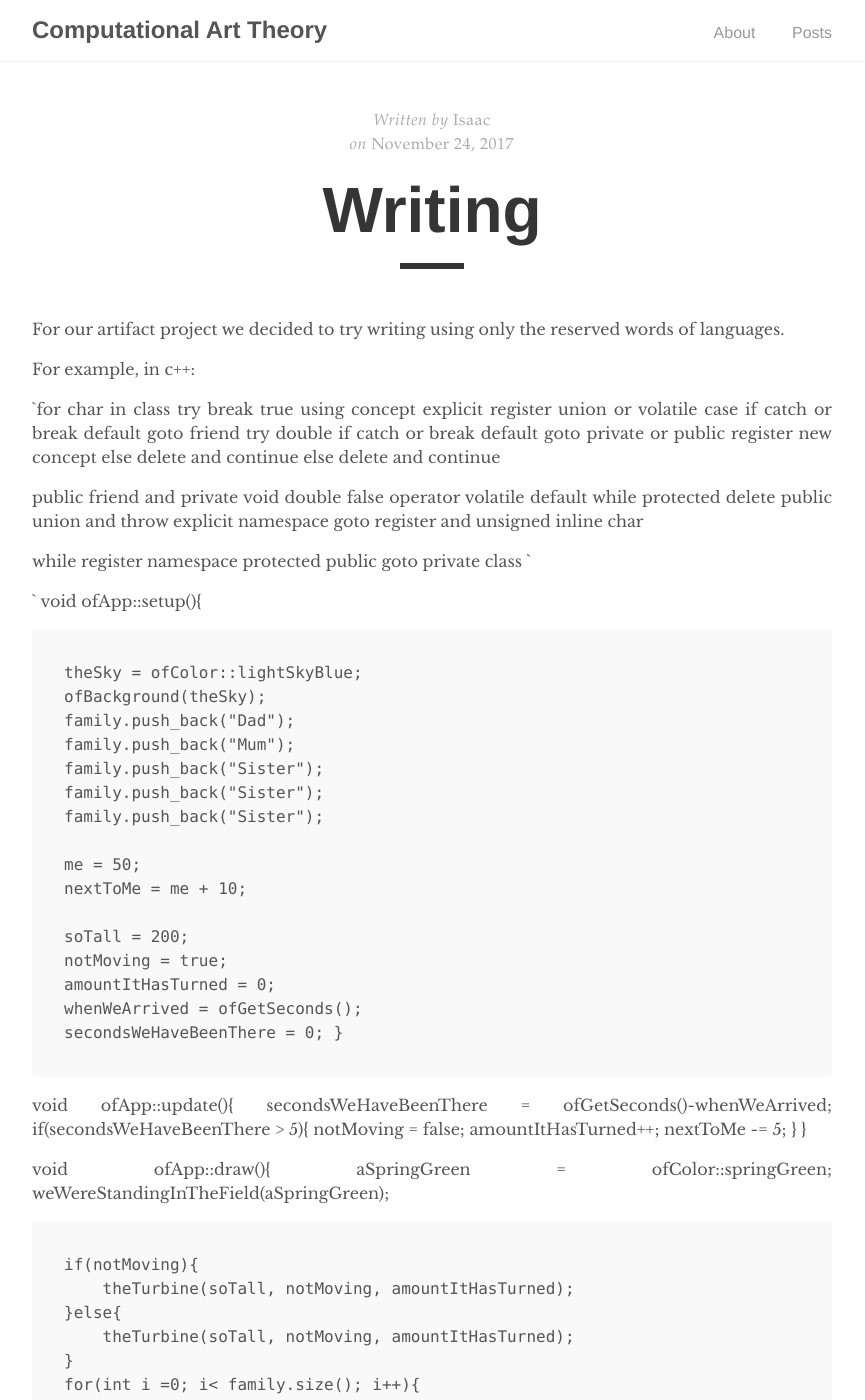
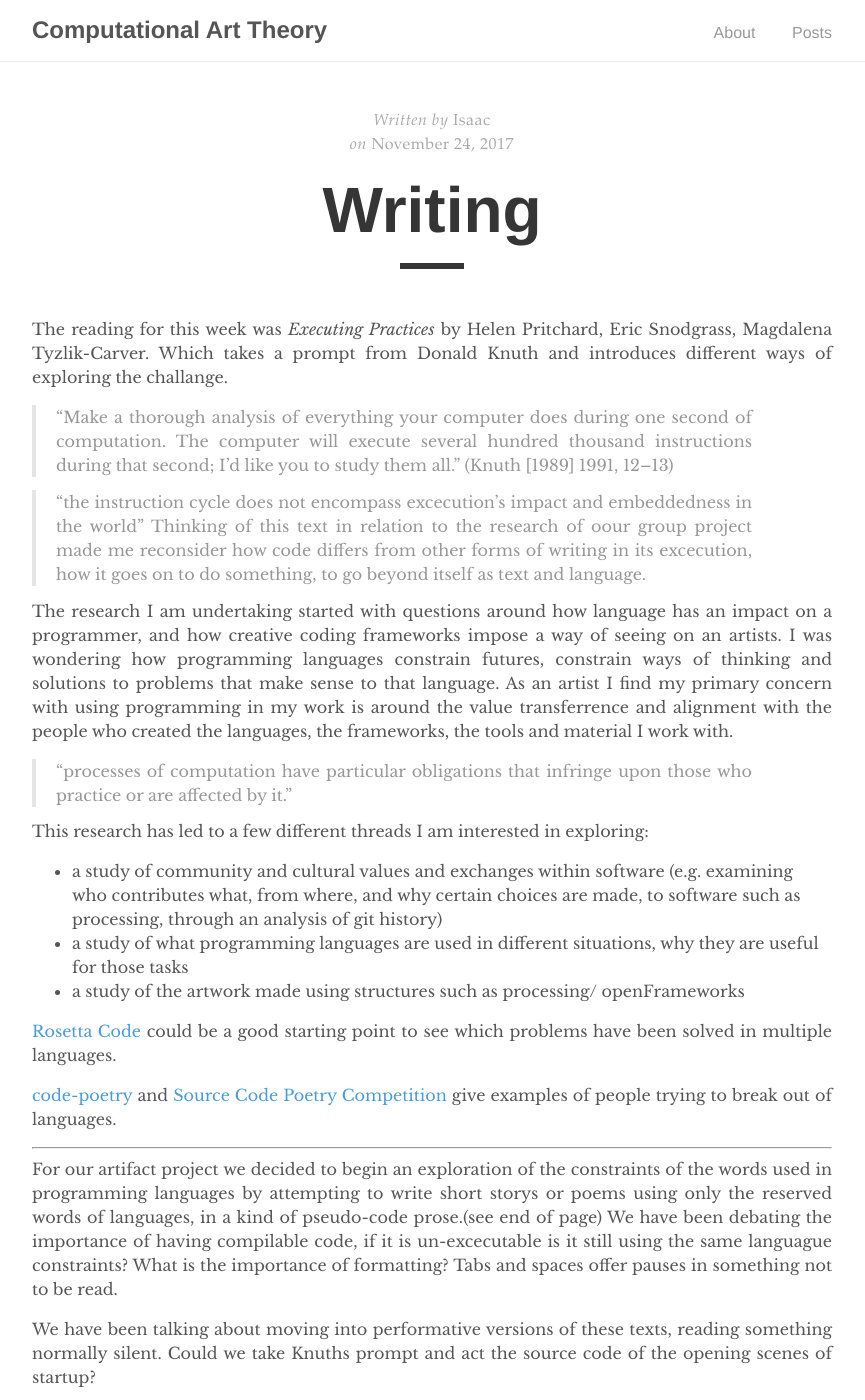
Before and after one commit to isaac-art/isaac-art.github.io, a Jekyll site: the page built from _posts/2017-11-24-Translations.md, in a window 1280 px wide and 1400 px high. Shown: the whole window, without its empty margins (208-1073 px from the left). Built offline with Jekyll 4.4.1, drawn with Linux system fonts in a browser that asks for light colours; some of the changed text lies outside the part shown.

Commit message:
last weeks text

```diff
--- a/_posts/2017-11-24-Translations.md
+++ b/_posts/2017-11-24-Translations.md
@@ -4,105 +4,141 @@ title: "Writing"
 author: "Isaac "
 ---
 
-For our artifact project we decided to try writing using only the reserved words of languages.
+The reading for this week was *Executing Practices* by Helen Pritchard, Eric Snodgrass, Magdalena Tyzlik-Carver. Which takes a prompt from Donald Knuth and introduces different ways of exploring the challange.
 
-For example, in c++:
+>"Make a thorough analysis of everything your computer does during one second of computation. The computer will execute several hundred thousand instructions during that second;
+I’d like you to study them all." (Knuth [1989] 1991, 12–13)
 
-`for char in  class
-	try break true using concept explicit
-	register union or volatile case
-	if catch or break default
-		goto friend
-		try double
-		if catch or break default
-			goto private or public
-				register new concept
+>"the instruction cycle does not encompass excecution's impact and embeddedness in the world"
+Thinking of this text in relation to the research of oour group project made me reconsider how code differs from other forms of writing in its excecution, how it goes on to do something, to go beyond itself as text and language.
+
+The research I am undertaking started with questions around how language has an impact on a programmer, and how creative coding frameworks impose a way of seeing on an artists. I was wondering how programming languages constrain futures, constrain ways of thinking and solutions to problems that make sense to that language. As an artist I find my primary concern with using programming in my work is around the value transferrence and alignment with the people who created the languages, the frameworks, the tools and material I work with.
+>"processes of computation have particular obligations that infringe upon those who practice or are affected by it."
+
+This research has led to a few different threads I am interested in exploring:
+
+* a study of community and cultural values and exchanges within software (e.g. examining who contributes what, from where, and why certain choices are made, to software such as processing, through an analysis of git history)
+* a study of what programming languages are used in different situations, why they are useful for those tasks
+* a study of the artwork made using structures such as processing/ openFrameworks
+
+
+[Rosetta Code](http://rosettacode.org/wiki/Rosetta_Code) could be a good starting point to see which problems have been solved in multiple languages.
+
+
+[code-poetry](http://code-poetry.com/) and [Source Code Poetry Competition
+](http://sourcecodepoetry.com/) give examples of people trying to break out of languages.
+
+------------------
+
+For our artifact project we decided to begin an exploration of the constraints of the words used in programming languages by attempting to write short storys or poems using only the reserved words of languages, in a kind of pseudo-code prose.(see end of page) We have been debating the importance of having compilable code, if it is un-excecutable is it still using the same languague constraints? What is the importance of formatting? Tabs and spaces offer pauses in something not to be read.
+
+We have been talking about moving into performative versions of these texts, reading something normally silent. Could we take Knuths prompt and act the source code of the opening scenes of startup?
+
+[loveLetter.vbs reading (2001)](https://transmediale.de/content/lovelettervbs-reading)
+
+-------------
+	// a science class
+	for char in  class
+		try break true using concept explicit
+		register union or volatile case
+			if catch or break default
+				goto friend
+				try double
+				if catch or break default
+					goto private or public
+						register new concept
+			else
+				delete and continue
 		else
 			delete and continue
-	else
-		delete and continue
 
-public friend and private void
-double false operator
-volatile default
-while protected
-	delete public union and throw explicit namespace
-	goto register and unsigned inline char
+-------------
+
+	///
+	public friend and private void
+	double false operator
+	volatile default
+	while protected
+		delete public union and throw explicit namespace
+		goto register and unsigned inline char
+
+-------------
+
+	///
+	while register namespace protected public
+		goto private class
 
 
-while register namespace protected public
-	goto private class
-`
+-------------
 
-`
-void ofApp::setup(){
+
+	void ofApp::setup(){
 
     theSky = ofColor::lightSkyBlue;
-    ofBackground(theSky);
-    family.push_back("Dad");
-    family.push_back("Mum");
-    family.push_back("Sister");
-    family.push_back("Sister");
-    family.push_back("Sister");
+    	ofBackground(theSky);
+    	family.push_back("Dad");
+    	family.push_back("Mum");
+    	family.push_back("Sister");
+    	family.push_back("Sister");
+    	family.push_back("Sister");
 
-    me = 50;
-    nextToMe = me + 10;
+    	me = 50;
+    	nextToMe = me + 10;
 
-    soTall = 200;
-    notMoving = true;
-    amountItHasTurned = 0;
-    whenWeArrived = ofGetSeconds();
-    secondsWeHaveBeenThere = 0;
-}
+    	soTall = 200;
+    	notMoving = true;
+    	amountItHasTurned = 0;
+    	whenWeArrived = ofGetSeconds();
+    	secondsWeHaveBeenThere = 0;
+	}
 
 
-void ofApp::update(){
-    secondsWeHaveBeenThere = ofGetSeconds()-whenWeArrived;
-    if(secondsWeHaveBeenThere > 5){
-        notMoving = false;
-        amountItHasTurned++;
-        nextToMe -= 5;
-    }
-}
+	void ofApp::update(){
+    	secondsWeHaveBeenThere = ofGetSeconds()-whenWeArrived;
+    	if(secondsWeHaveBeenThere > 5){
+        	notMoving = false;
+        	amountItHasTurned++;
+        	nextToMe -= 5;
+    	}
+	}
 
-void ofApp::draw(){
-    aSpringGreen = ofColor::springGreen;
-    weWereStandingInTheField(aSpringGreen);
+	void ofApp::draw(){
+    	aSpringGreen = ofColor::springGreen;
+    	weWereStandingInTheField(aSpringGreen);
 
-    if(notMoving){
-        theTurbine(soTall, notMoving, amountItHasTurned);
-    }else{
-        theTurbine(soTall, notMoving, amountItHasTurned);
-    }
-    for(int i =0; i< family.size(); i++){
-        int tall = family.size()-i * 10;
-        ofSetColor(255);
-        ofDrawCircle(nextToMe+(i*40), ofGetHeight()/2, tall);
-    }
-}
+    	if(notMoving){
+        	theTurbine(soTall, notMoving, amountItHasTurned);
+    	}else{
+        	theTurbine(soTall, notMoving, amountItHasTurned);
+    	}
+    	for(int i =0; i< family.size(); i++){
+        	int tall = family.size()-i * 10;
+        	ofSetColor(255);
+       	 ofDrawCircle(nextToMe+(i*40), ofGetHeight()/2, tall);
+    	}
+	}
 
-void ofApp::weWereStandingInTheField(ofColor fieldColor){
-    ofSetColor(fieldColor);
-    ofDrawRectangle(0,ofGetHeight()/2,ofGetWidth(),ofGetHeight()/2);
-}
+	void ofApp::weWereStandingInTheField(ofColor fieldColor){
+    	ofSetColor(fieldColor);
+    	ofDrawRectangle(0,ofGetHeight()/2,ofGetWidth(),ofGetHeight()/2);
+	}
 
 
-void ofApp::theTurbine(int height, bool notTurning, float turn){
+	void ofApp::theTurbine(int height, bool notTurning, float turn){
 
-    ofPushMatrix();
-    ofPushStyle();
-    ofSetColor(255);
-    ofTranslate(600, (ofGetHeight()/2)-height);
-    ofPushMatrix();
-    if(!notTurning){
-        ofRotate(turn);
-    }
-    ofDrawLine(0, 0, 0, -20);
-    ofDrawLine(0, 0, 20, 20);
-    ofDrawLine(0, 0, -20, 20);
-    ofPopMatrix();
-    ofDrawTriangle(0, 0, -10, height, 10, height);
-    ofPopStyle();
-    ofPopMatrix();
-}
-`
+    	ofPushMatrix();
+    	ofPushStyle();
+    	ofSetColor(255);
+    	ofTranslate(600, (ofGetHeight()/2)-height);
+    	ofPushMatrix();
+    	if(!notTurning){
+    	    ofRotate(turn);
+    	}
+    	ofDrawLine(0, 0, 0, -20);
+    	ofDrawLine(0, 0, 20, 20);
+    	ofDrawLine(0, 0, -20, 20);
+    	ofPopMatrix();
+    	ofDrawTriangle(0, 0, -10, height, 10, height);
+    	ofPopStyle();
+    	ofPopMatrix();
+	}
```
